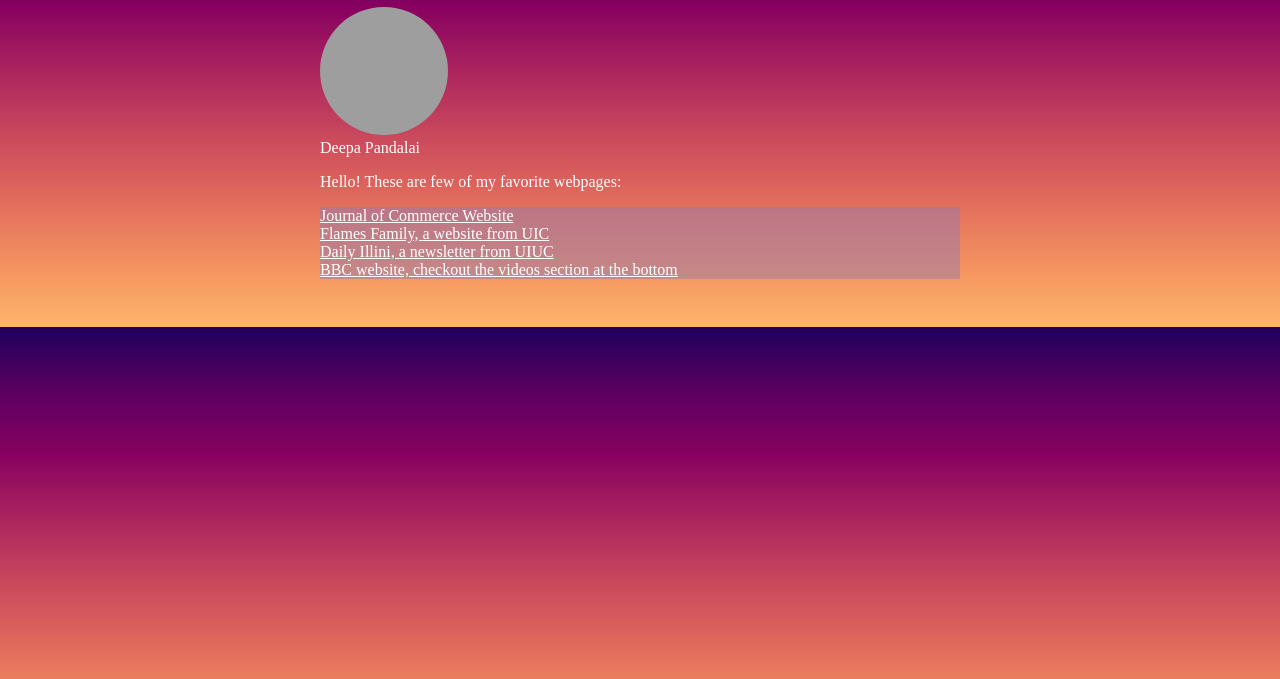
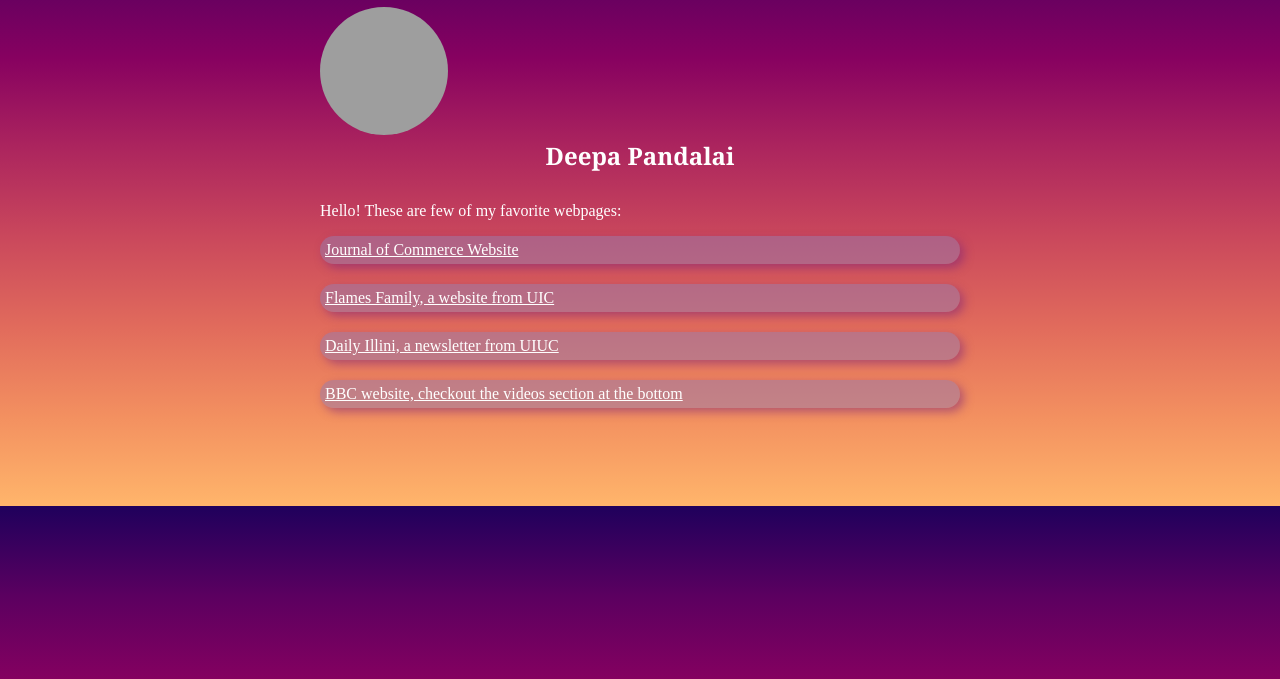
Before and after one commit to dpandalai/link-in-bio-deepa, a plain HTML site: page index.html in a window 1280 px wide. Shown: the part 121-800 px from the top of the page. Drawn offline with Linux system fonts and the light colour scheme; grey boxes are pictures that could not be loaded.

Commit message:
More additions to the code

```diff
--- a/index.html
+++ b/index.html
@@ -16,15 +16,42 @@
             margin: auto;
           }
           body {
+            min-height: 100%;
             padding-top: 40px;
             padding-bottom: 40px;
             background: linear-gradient(180deg, #1f005c, #5b0060, #870160, #ac255e, #ca485c, #e16b5c, #f39060, #ffb56b);
             color: rgba(255, 255, 255, 1.0);
+            font-family: "Times New Roman";
+          }
+        a{color: rgba(255, 255, 255, 1.0);}
+        h1 { color: blue;   text-align: center;}
+        .name-row {
+          margin-bottom: 30px;
+          text-align: center;
+          font-family: "Georgia";
+          font-size: 24px;
+          font-weight: 900;
+        }
+        .social-icons-row {
+          margin-bottom: 30px;
+          display: flex;
+          justify-content: space-around;
+        }
+        .item {
+            background-color: rgba(149, 123, 173, 0.5);
+            margin-bottom: 20px;
+            display: flex;
+            align-items: center;
+            border-radius: 1000px;
+            padding: 5px;
+            padding-right: 53px;
+            box-shadow: 4px 4px 10px 0px rgba(122,32,122,0.5);
+        }
+        .link-text {
+           text-align: center;
+           flex-grow: 1;
           }
 
-        a{color: rgba(255, 255, 255, 1.0);}
-        .item { background-color: rgba(149, 123, 173, 0.5); }
-        h1 { color: blue;   text-align: center;}
 
       </style>
   </head>
```
